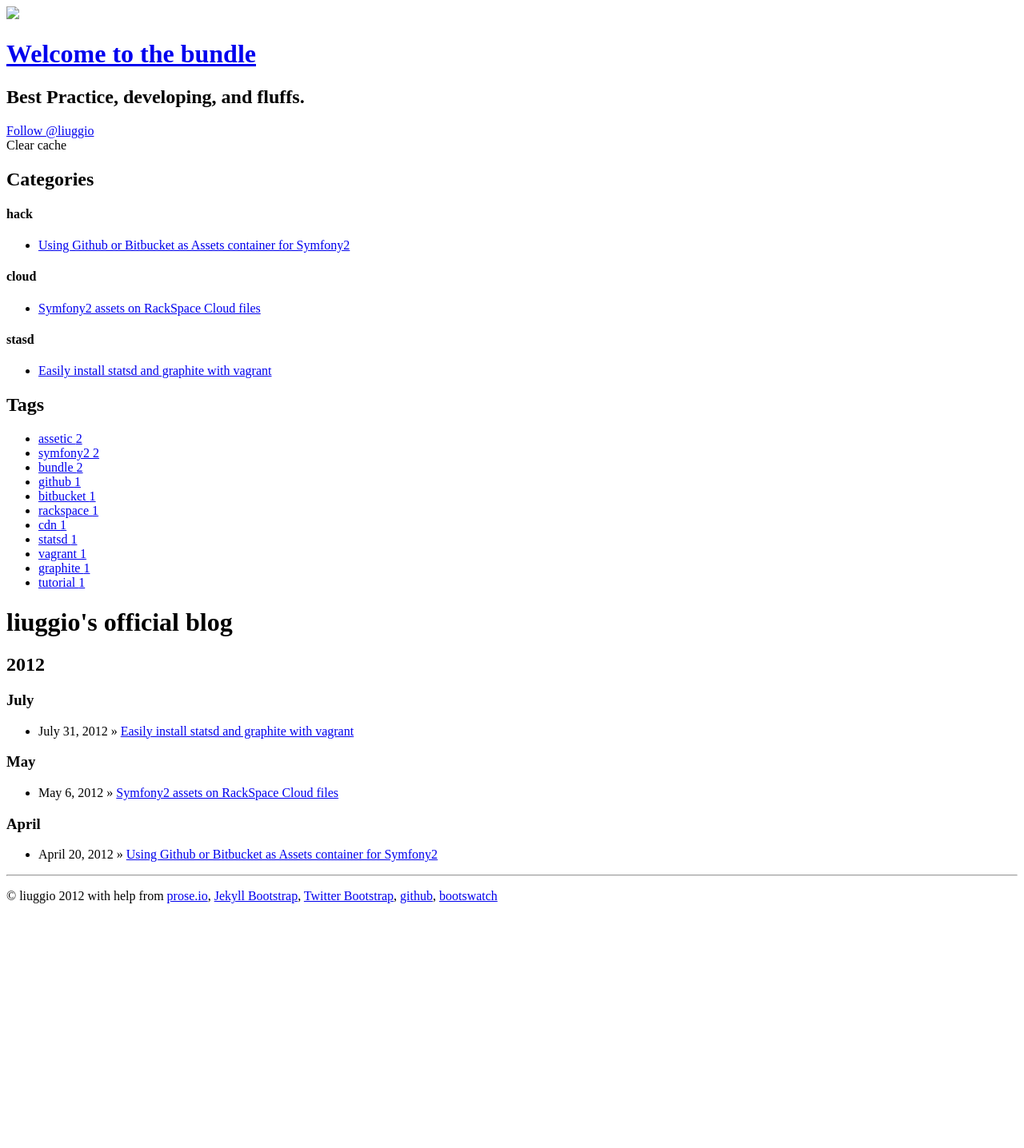
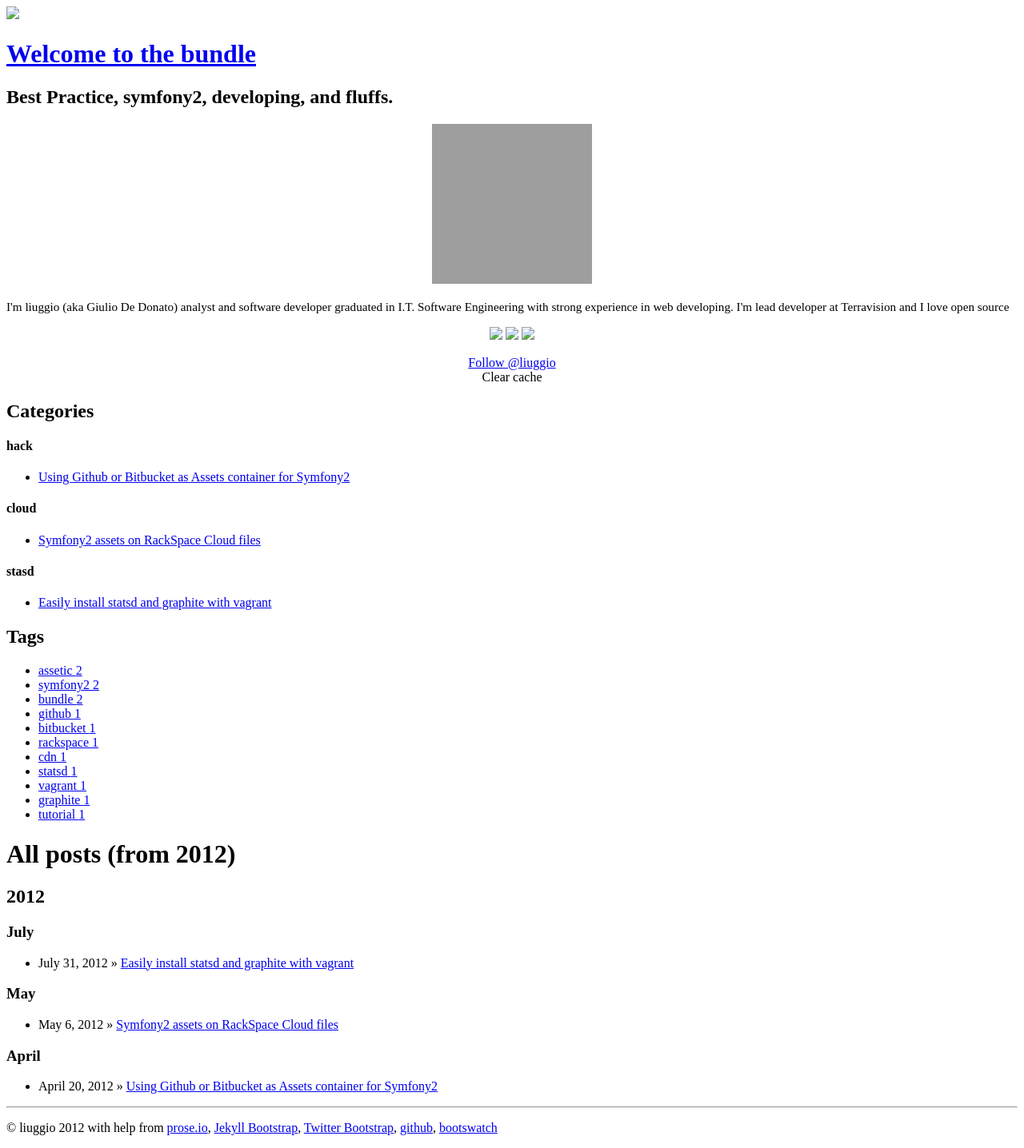
Before and after one commit to liuggio/liuggio.github.com, a Jekyll site: the page built from index.html, in a window 1280 px wide. Shown: the whole page at 80% size. Built offline with Jekyll 4.4.1, drawn with Linux system fonts in a browser that asks for light colours; nearby versions of some CDN libraries; some web fonts are replaced; library files that are not in the unit come from our copies; comment, search, counter and statistics services are not loaded; before the commit the page ends 1146 px from its top, so only the background shows below that; grey boxes are pictures that could not be loaded.

Commit message:
added social

```diff
--- a/_config.yml
+++ b/_config.yml
@@ -10,7 +10,7 @@ pygments: true
 # so be sure to set them if your theme uses them.
 #
 title : Welcome to the bundle
-tagline: Best Practice, developing, and fluffs.
+tagline: Best Practice, symfony2, developing, and fluffs.
 author :
   name : liuggio
   email : liuggio@liuggio
--- a/_includes/themes/readable-liuggio/default.html
+++ b/_includes/themes/readable-liuggio/default.html
@@ -2,11 +2,11 @@
 <html lang="en">
   <head>
     <meta charset="utf-8">
-    <title>{{ page.title }}</title>
-    {% if page.description %}<meta name="description" content="{{ page.description }}">{% endif %}
+    <title>liuggio's blog :: {{ page.title }}</title>
+    {% if page.description %}
+        <meta name="description" content="{{ page.description }}">
+    {% endif %}
     <meta name="author" content="{{ site.author.name }}">
-
-
     <!-- Le styles -->
     <link href="{{ ASSET_PATH }}/bootstrap/css/bootstrap.min.css" rel="stylesheet">
     <link href="{{ ASSET_PATH }}/css/style.css?body=1" rel="stylesheet" type="text/css" media="all">
@@ -14,38 +14,42 @@
    <!-- Google Web Font-->
     <link href='http://fonts.googleapis.com/css?family=Droid+Serif:400,700,400italic,700italic' rel='stylesheet' type='text/css'>
     <link href='http://fonts.googleapis.com/css?family=Droid+Sans:400,700' rel='stylesheet' type='text/css'>
-
-
   </head>
 
   <body>
-
     <div class="container">
       <div id="header">
         <div class="logo"><img src="{{ ASSET_PATH }}/img/welcometothebundle-logo.png"></div>
         <h1><a alt="" id="sitename" href="http://www.welcometothebundle.com/">{{ site.title }}</a></h1>
         <h2>{% if site.tagline %}{{ site.tagline }}{% endif %}</h2>
-
       </div>
-
       <div class="content">
-
         <div class="row">
           <div class="sidebar">
            <div class="span3">
+            <div class="box">
 
-            <div class="box">
-              <div class="twitter-cnt"><a href="https://twitter.com/liuggio" class="twitter-follow-button" data-show-count="false" data-size="large" data-dnt="true">Follow @liuggio</a>
+
+              <p align="center"><img src="http://www.gravatar.com/avatar/662a52953053d94a145a00df9da9f0d2.png"></p>
+              <p style="font-size:95%"> I'm liuggio (aka Giulio De Donato) analyst and software developer graduated in I.T. Software Engineering with strong experience in web developing. I'm lead developer at Terravision and I love open source</p>
+
+              <p align="center"><a href="https://github.com/liuggio" title="liuggio github projects"><img src="{{ ASSET_PATH }}/img/github_blue_black_cat_32.png" target="_blank"></a>
+
+                <a href="http://twitter.com/liuggio" title="liuggio twitter page"><img src="{{ ASSET_PATH }}/img/1345542601_Twitter_32x32.png" target="_blank"></a>
+
+                <a href="http://www.linkedin.com/profile/view?id=94597934&" title="Giulio De Donato Linkedin profile"><img src="{{ ASSET_PATH }}/img/1345542710_social_linkedin_box_blue.png" target="_blank" width=34></a>
+              </p>
+
+
+
+              <div  align="center" class="twitter-cnt"><a href="https://twitter.com/liuggio" class="twitter-follow-button" data-show-count="false" data-size="large" data-dnt="true">Follow @liuggio</a>
 <script>!function(d,s,id){var js,fjs=d.getElementsByTagName(s)[0];if(!d.getElementById(id)){js=d.createElement(s);js.id=id;js.src="//platform.twitter.com/widgets.js";fjs.parentNode.insertBefore(js,fjs);}}(document,"script","twitter-wjs");</script>
 
-                <div class="btn clear-cache btn-mini"  onclick="alert('This button never works, maybe you don\'t have the permission, or maybe you need to set the acl.')"> Clear cache </div>
+                <div class="btn clear-cache btn-mini"  onclick="alert('This button never works, maybe you don\'t have the permission, or maybe you need to set the acl.\n Always clear cache.')"> Clear cache
                 </div>
-
-
               </div>
-
+            </div>
             <div class="box">
-
                 <h2>Categories</h2>
                 {% assign categories_list = site.categories %}
                 {% for category in site.categories %}
@@ -55,37 +59,27 @@
                     {% include JB/pages_list %}
                   </ul>
                 {% endfor %}
-
             </div>
-
             <div class="box">
-
                 <h2>Tags</h2>
                 <ul>
                 {% assign tags_list = site.tags %}
                 {% include JB/tags_list %}
                 </ul>
-
-              </div>
-
-
             </div>
           </div>
-
+        </div>
         {{ content }}
       </div>
   </div>
-
-
       <hr>
-
       <footer>
         <p>&copy; {{ site.author.name }} 2012
           with help from
             <a href="http://prose.io" target="_blank" title="A Content Editor for GitHub">prose.io</a>,
             <a href="http://jekyllbootstrap.com" target="_blank" title="The Definitive Jekyll Blogging Framework">Jekyll Bootstrap</a>,
             <a href="http://twitter.github.com/bootstrap/" target="_blank">Twitter Bootstrap</a>,
-            <a href="http://github.com" target="_blank">github</a>,
+            <a href= "http://github.com" target="_blank">github</a>,
             <a href="http://bootswatch.com/" target="_blank">bootswatch</a>
         </p>
         <div id="footer"></div>
--- a/index.html
+++ b/index.html
@@ -1,6 +1,6 @@
 ---
 layout: page
-title : liuggio's official blog
+title :  All posts (from 2012)
 header : liuggio's post
 group: navigation
 ---
```
Also changed, not shown: assets/themes/readable-liuggio/img/1345542601_Twitter_32x32.png (added), assets/themes/readable-liuggio/img/1345542710_social_linkedin_box_blue.png (added), assets/themes/readable-liuggio/img/github_blue_black_cat_32.png (added), assets/themes/readable-liuggio/img/linkedin-icon-gif.gif (added), 12 other files. Lines whose indentation alone changed are shown as unchanged.
